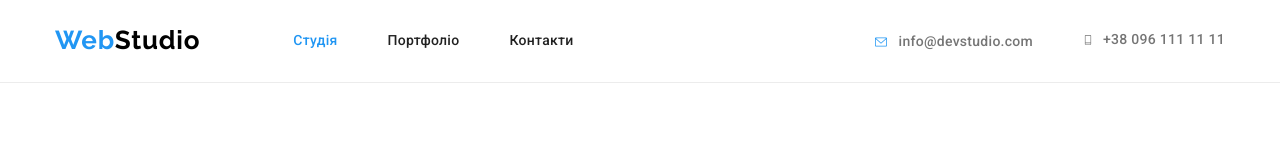
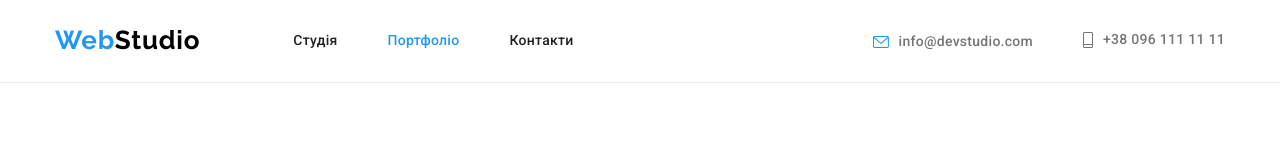
Before and after one commit to NataliiaKruhliak/goit-markup-hw-04, a plain HTML site: page portfolio.html in a window 1280 px wide. Shown: the top 160 px of the page. Drawn offline with nearby package versions, Linux system fonts and the light colour scheme.

Commit message:
current змінено на Portfolio

```diff
--- a/css/styles.css
+++ b/css/styles.css
@@ -158,7 +158,6 @@
 .header-nav-link {
   padding-top: 32px;
   padding-bottom: 32px;
-  /* padding: 32px 0; */
   font-family: var(--main-font-family);
   font-weight: 500;
   font-size: 14px;
--- a/portfolio.html
+++ b/portfolio.html
@@ -29,12 +29,10 @@
           >
           <ul class="header-list list">
             <li class="header-item">
-              <a class="header-nav-link link current" href="./index.html"
-                >Студія</a
-              >
+              <a class="header-nav-link link" href="./index.html">Студія</a>
             </li>
             <li class="header-item">
-              <a class="header-nav-link link" href="./portfolio.html"
+              <a class="header-nav-link link current" href="./portfolio.html"
                 >Портфоліо</a
               >
             </li>
```
